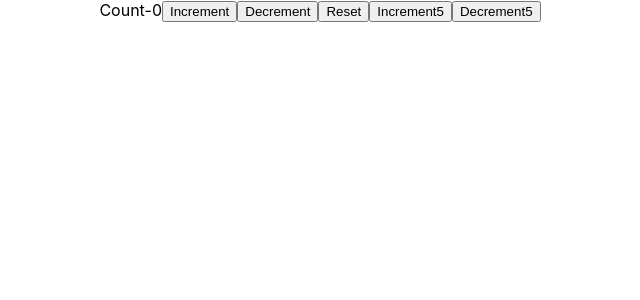
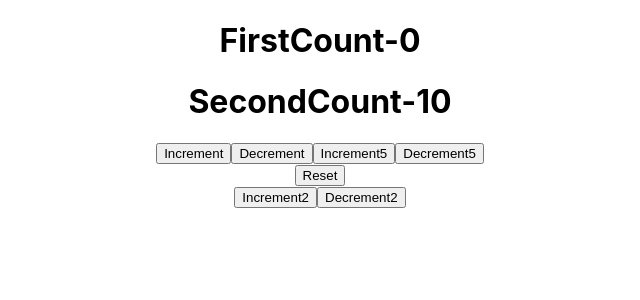
Before and after one commit to kiran226/hooks, a React (Create React App) app: page / in a window 1280 px wide. Shown: the top 300 px of the page, without its empty margins (320-960 px from the left). Built offline with nearby package versions, Linux system fonts and the light colour scheme.

Commit message:
useReducer hook, added initial state as as object,multiple action types with payload

```diff
--- a/src/components/CounterTwo.js
+++ b/src/components/CounterTwo.js
@@ -1,21 +1,30 @@
 import React,{useReducer} from 'react';
-const intialState=0;
+const intialState={
+    firstCounter:0,
+    secondCounter:10
+};
 const reducer=(state,action)=>{
     switch(action.type){
         case 'increment':
-            return state+action.value
+            return {...state, firstCounter: state.firstCounter+action.value}
 
         case 'decrement':
-            return state-action.value
+            return {...state, firstCounter: state.firstCounter-action.value}
 
         case 'increment5':
-            return state+action.value
+            return {...state, firstCounter: state.firstCounter+action.value}
 
         case 'decrement5':
-            return state-action.value
+            return {...state, firstCounter: state.firstCounter-action.value}
 
         case 'reset':
             return intialState;
+
+        case 'increment2':
+             return {...state, secondCounter: state.secondCounter+action.value}
+
+        case 'decrement2':
+             return {...state, secondCounter: state.secondCounter-action.value}
 
         default :
             return state
@@ -25,12 +34,27 @@
     const[count,dispatch]=useReducer(reducer,intialState);
     return (
         <div>
-        Count-{count}
+        <h1>FirstCount-{count.firstCounter}</h1>
+        <h1>SecondCount-{count.secondCounter}</h1>
+
+            <div>
             <button onClick={()=>dispatch({type:'increment', value:1})}>Increment</button>
             <button onClick={()=>dispatch({type:'decrement', value:1})}>Decrement</button>
-            <button onClick={()=>dispatch({type:'reset'})}>Reset</button>
+
             <button onClick={()=>dispatch({type:'increment5', value:5})}>Increment5</button>
             <button onClick={()=>dispatch({type:'decrement5', value:5})}>Decrement5</button>
+
+            </div>
+
+            <div>
+            <button onClick={()=>dispatch({type:'reset'})}>Reset</button>
+            </div>
+
+            <div>
+            <button onClick={()=>dispatch({type:'increment2', value:1})}>Increment2</button>
+            <button onClick={()=>dispatch({type:'decrement2', value:1})}>Decrement2</button>
+            </div>
+
         </div>
     )
 }
```
